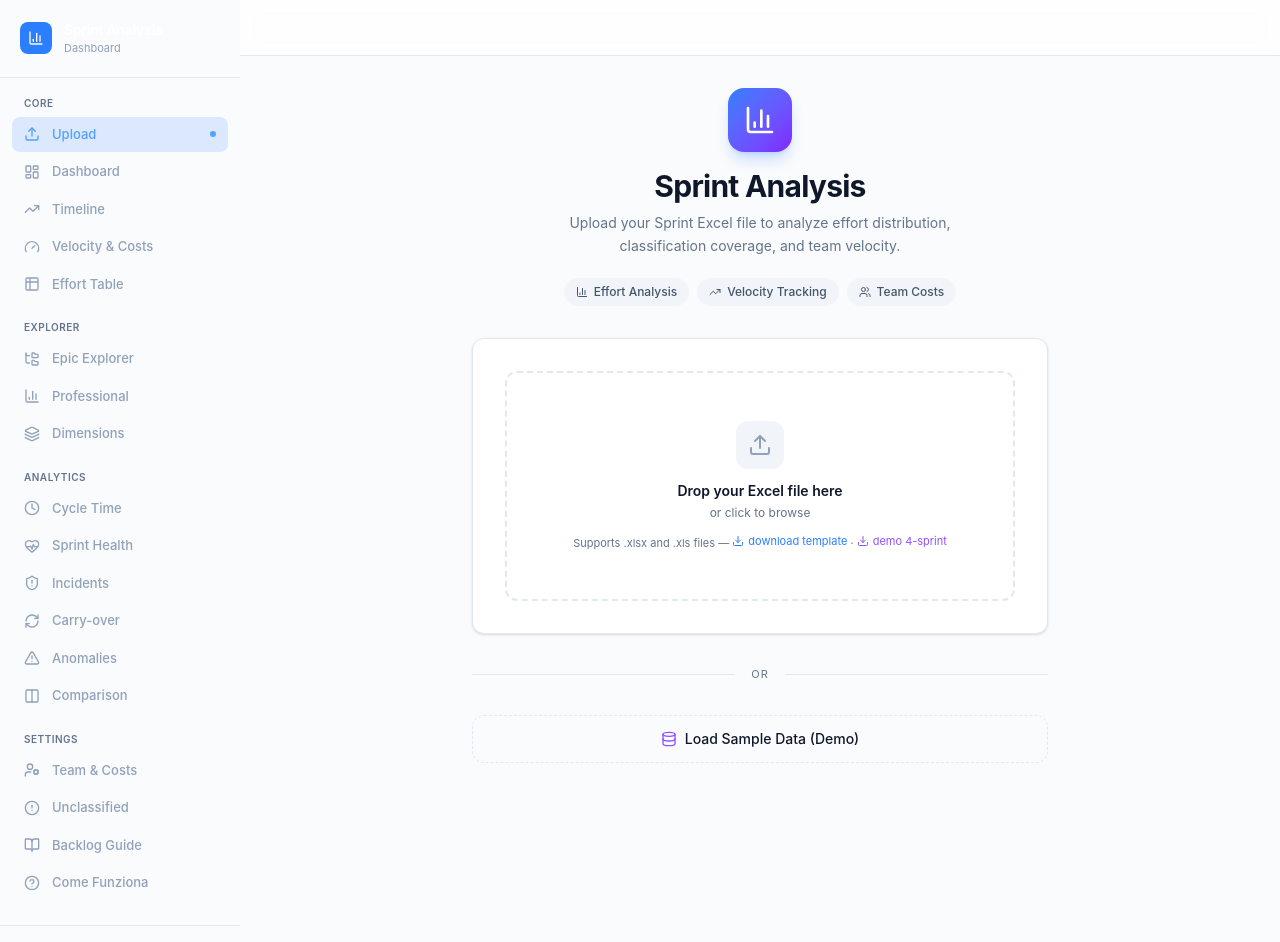
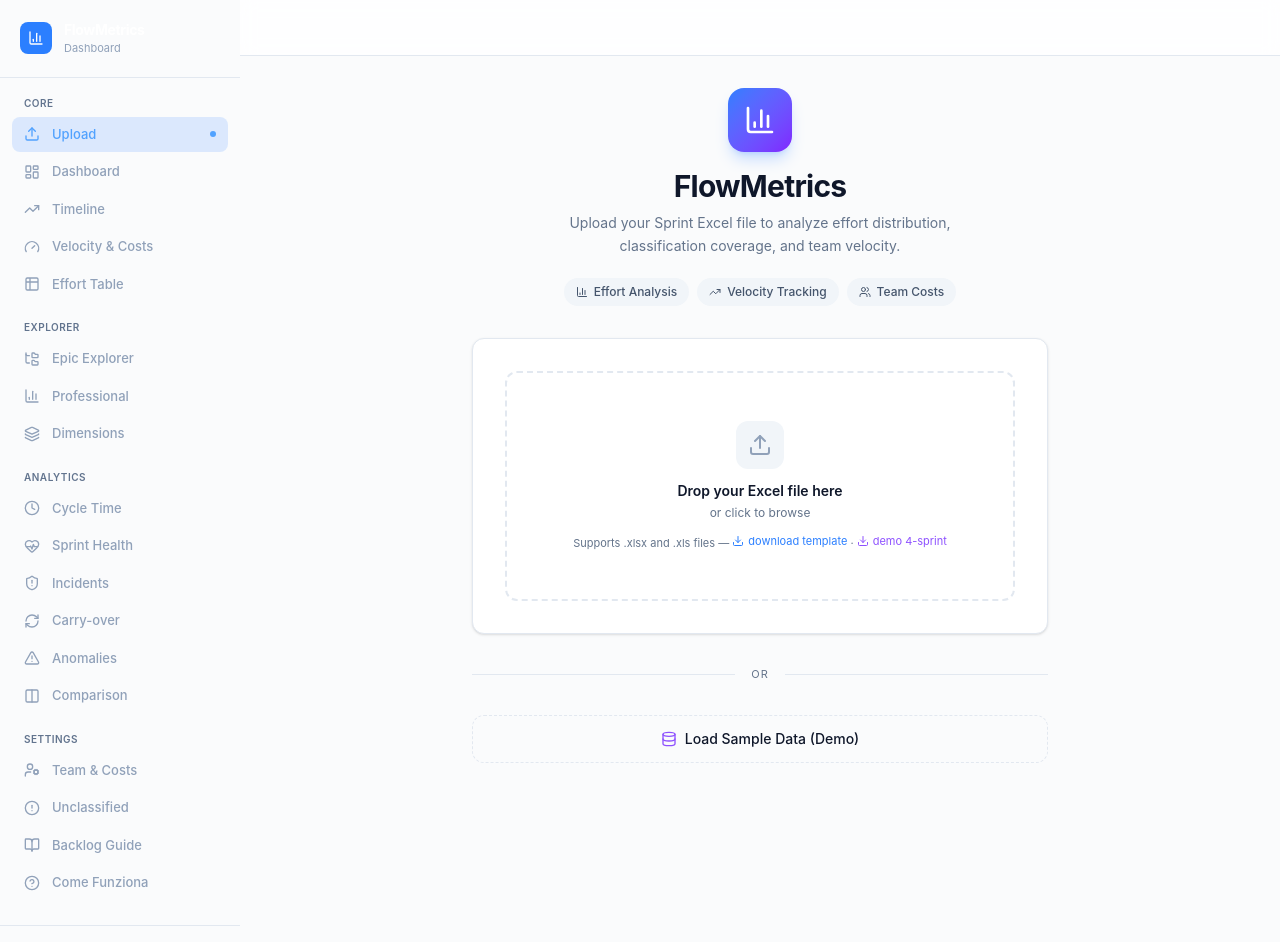
Before and after one commit to gianlucagiglio/sprintanalysis, a React (Vite) app in the folder sprint_analysis/: page / in a window 1280 px wide. Shown: the top 942 px of the page. Built offline with nearby package versions, Linux system fonts and the light colour scheme.

Commit message:
Update the name

```diff
--- a/sprint_analysis/index.html
+++ b/sprint_analysis/index.html
@@ -4,7 +4,7 @@
     <meta charset="UTF-8" />
     <link rel="icon" type="image/svg+xml" href="/vite.svg" />
     <meta name="viewport" content="width=device-width, initial-scale=1.0" />
-    <title>Sprint Analysis Dashboard</title>
+    <title>FlowMetrics</title>
   </head>
   <body>
     <div id="root"></div>
--- a/sprint_analysis/package.json
+++ b/sprint_analysis/package.json
@@ -1,5 +1,5 @@
 {
-  "name": "sprint_analysis",
+  "name": "flowmetrics",
   "private": true,
   "version": "0.0.0",
   "type": "module",
--- a/sprint_analysis/src/components/layout/Sidebar.jsx
+++ b/sprint_analysis/src/components/layout/Sidebar.jsx
@@ -71,7 +71,7 @@
             <BarChart3 className="h-4 w-4 text-white" />
           </div>
           <div>
-            <h1 className="text-sm font-bold tracking-tight text-white">Sprint Analysis</h1>
+            <h1 className="text-sm font-bold tracking-tight text-white">FlowMetrics</h1>
             <p className="text-[11px] text-slate-400">Dashboard</p>
           </div>
         </div>
@@ -111,7 +111,7 @@
         ))}
       </nav>
       <div className="px-5 py-4 border-t border-white/10">
-        <p className="text-[11px] text-slate-500">Sprint Analysis v2.0</p>
+        <p className="text-[11px] text-slate-500">FlowMetrics v2.0</p>
       </div>
     </aside>
   )
--- a/sprint_analysis/src/components/upload/FileUpload.jsx
+++ b/sprint_analysis/src/components/upload/FileUpload.jsx
@@ -48,7 +48,7 @@
             <BarChart3 className="h-8 w-8 text-white" />
           </div>
           <div>
-            <h1 className="text-3xl font-bold tracking-tight">Sprint Analysis</h1>
+            <h1 className="text-3xl font-bold tracking-tight">FlowMetrics</h1>
             <p className="text-muted-foreground mt-2 text-sm leading-relaxed max-w-md mx-auto">
               Upload your Sprint Excel file to analyze effort distribution,
               classification coverage, and team velocity.
```
Also changed, not shown: sprint_analysis/.claude/settings.local.json.
